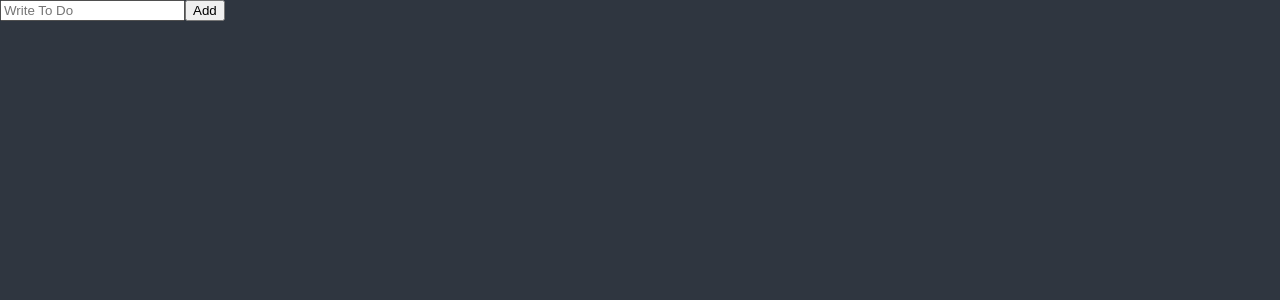
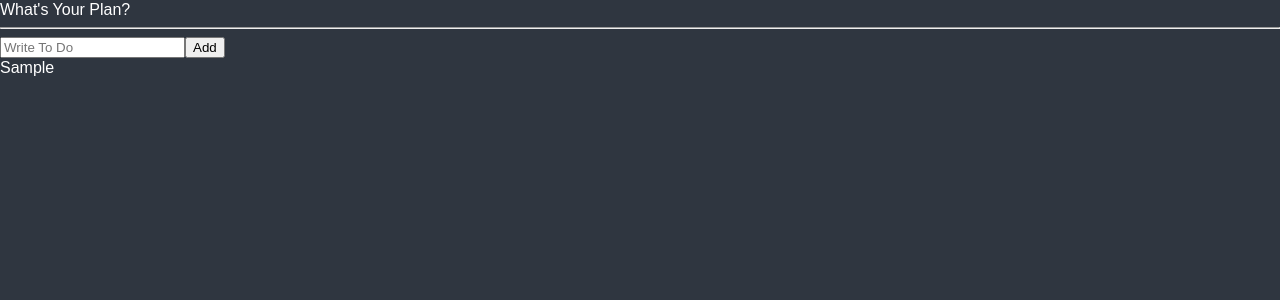
Before and after one commit to JHKIMS/React_ToDo, a React (Create React App) app: page / in a window 1280 px wide. Both pictures are taken after typing "Sample" into the empty fields and a click on the button "Add". Shown: the top 300 px of the page. Built offline with nearby package versions, Linux system fonts and the light colour scheme.

Commit message:
Todo: 할일 추가하기

```diff
--- a/src/App.tsx
+++ b/src/App.tsx
@@ -1,5 +1,5 @@
 import { createGlobalStyle } from "styled-components";
-import ToDoList from "./ToDoList";
+import ToDoList from "./components/ToDoList";
 
 const GlobalStyle = createGlobalStyle`
 @import url('https://fonts.googleapis.com/css2?family=Source+Sans+Pro:wght@300;400&display=swap');
--- a/src/ToDoList.tsx
+++ /dev/null
@@ -1,26 +0,0 @@
-import { useState } from "react";
-import { useForm } from "react-hook-form";
-import styled from "styled-components";
-
-interface IForm{
-    todo: string;
-}
-
-function ToDoList(){
-    const {register, handleSubmit, setValue} = useForm<IForm>();
-    const handleValid = (data: IForm) =>{
-        console.log('Add todo', data.todo);
-        setValue("todo","");
-    }
-    return <div>
-        <form onSubmit={handleSubmit(handleValid)}>
-            <input {...register("todo", {
-                required: "Please Write",
-            })} placeholder="Write To Do" />
-            <button>Add</button>
-        </form>
-    </div>;
-}
-
-
-export default ToDoList;
--- /dev/null
+++ b/src/components/ToDoList.tsx
@@ -0,0 +1,54 @@
+import { useState } from "react";
+import { useForm } from "react-hook-form";
+import { atom, useRecoilState, useRecoilValue, useSetRecoilState } from "recoil";
+import styled from "styled-components";
+
+const toDoState = atom<IToDo[]>({
+    key:"todo",
+    default: [],
+})
+
+interface IForm{
+    todo: string;
+}
+interface IToDo{
+    text: string;
+    id: number;
+    category: "TO_DO"|"DOING"|"DONE";
+}
+
+const Title = styled.h1`
+    color: white;
+`
+const Ul = styled.ul`
+    color: white;
+`
+function ToDoList(){
+    const [todos, setTodos] = useRecoilState(toDoState);
+    /*   const value = useRecoilValue(toDoState);
+    const modFn = useSetRecoilState(toDoState); */
+
+    const {register, handleSubmit, setValue} = useForm<IForm>();
+    const handleValid = ({todo}: IForm) =>{
+        console.log('Add todo', todo);
+        setTodos(oldToDos => [{text:todo, id:Date.now(), category:"TO_DO"},...oldToDos]);
+        setValue("todo","");
+    }
+    console.log(todos);
+    return <div>
+        <Title>What's Your Plan?</Title>
+        <hr />
+        <form onSubmit={handleSubmit(handleValid)}>
+            <input {...register("todo", {
+                required: "Please Write",
+            })} placeholder="Write To Do" />
+            <button>Add</button>
+        </form>
+        <Ul>
+            {todos.map(todo => <li key={todo.id}>{todo.text}</li>)}
+        </Ul>
+    </div>;
+}
+
+
+export default ToDoList;
```
